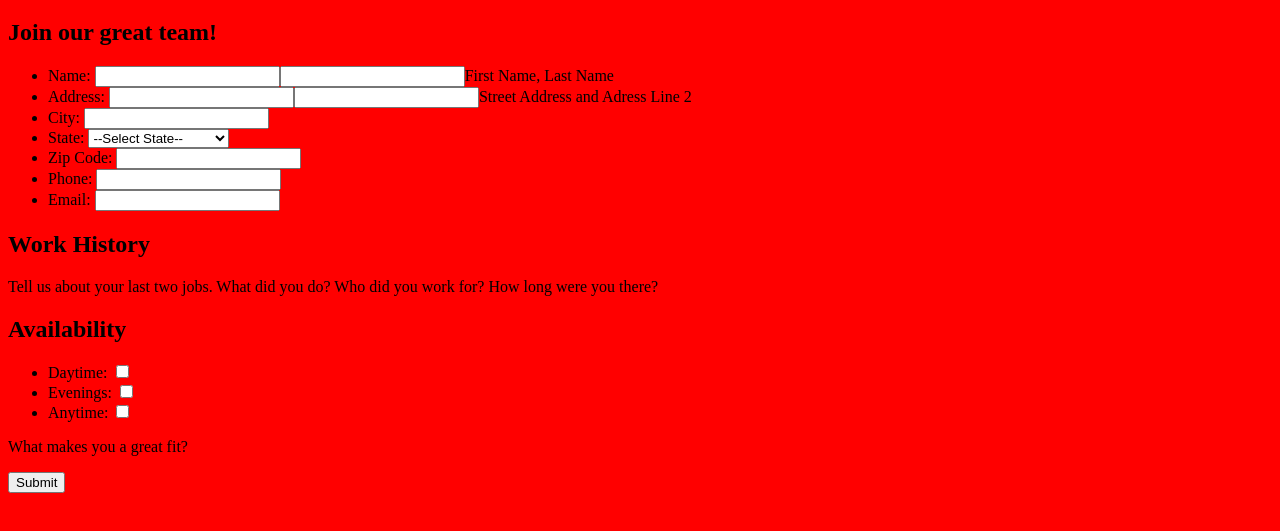
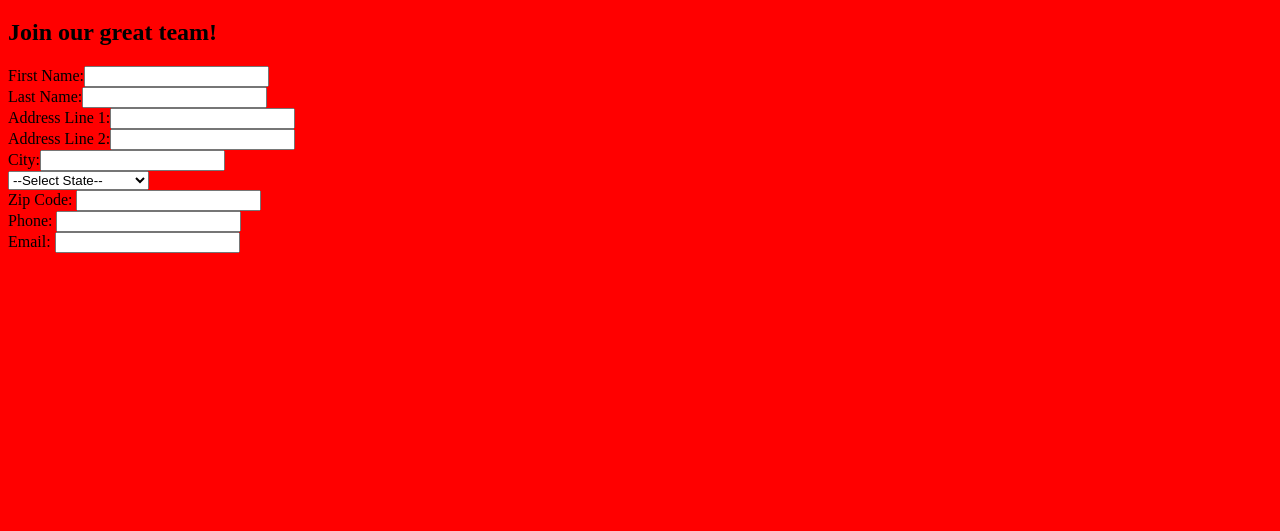
Before and after one commit to JerecTharen/Project1, a plain HTML site: page jobs.html in a window 1280 px wide. Shown: the part 77-608 px from the top of the page. Drawn offline with Linux system fonts and the light colour scheme.

Commit message:
Changed inputs to form and started changing them to match best practice

```diff
--- a/jobs.html
+++ b/jobs.html
@@ -16,13 +16,109 @@
 
     <div class="makeFirstLower">
         <div><h1>Jobs</h1></div>
+        <!--<div>-->
+            <!--<h2>Join our great team!</h2>-->
+            <!--<ul>-->
+                <!--<li>Name: <input><input>First Name, Last Name</li>-->
+                <!--<li>Address: <input><input>Street Address and Adress Line 2</li>-->
+                <!--<li>City: <input></li>-->
+                <!--<li>State: <select>-->
+                    <!--<option value="Default">&#45;&#45;Select State&#45;&#45;</option>-->
+                    <!--<option value="AL">Alabama</option>-->
+                    <!--<option value="AK">Alaska</option>-->
+                    <!--<option value="AZ">Arizona</option>-->
+                    <!--<option value="AR">Arkansas</option>-->
+                    <!--<option value="CA">California</option>-->
+                    <!--<option value="CO">Colorado</option>-->
+                    <!--<option value="CT">Connecticut</option>-->
+                    <!--<option value="DE">Delaware</option>-->
+                    <!--<option value="DC">District Of Columbia</option>-->
+                    <!--<option value="FL">Florida</option>-->
+                    <!--<option value="GA">Georgia</option>-->
+                    <!--<option value="HI">Hawaii</option>-->
+                    <!--<option value="ID">Idaho</option>-->
+                    <!--<option value="IL">Illinois</option>-->
+                    <!--<option value="IN">Indiana</option>-->
+                    <!--<option value="IA">Iowa</option>-->
+                    <!--<option value="KS">Kansas</option>-->
+                    <!--<option value="KY">Kentucky</option>-->
+                    <!--<option value="LA">Louisiana</option>-->
+                    <!--<option value="ME">Maine</option>-->
+                    <!--<option value="MD">Maryland</option>-->
+                    <!--<option value="MA">Massachusetts</option>-->
+                    <!--<option value="MI">Michigan</option>-->
+                    <!--<option value="MN">Minnesota</option>-->
+                    <!--<option value="MS">Mississippi</option>-->
+                    <!--<option value="MO">Missouri</option>-->
+                    <!--<option value="MT">Montana</option>-->
+                    <!--<option value="NE">Nebraska</option>-->
+                    <!--<option value="NV">Nevada</option>-->
+                    <!--<option value="NH">New Hampshire</option>-->
+                    <!--<option value="NJ">New Jersey</option>-->
+                    <!--<option value="NM">New Mexico</option>-->
+                    <!--<option value="NY">New York</option>-->
+                    <!--<option value="NC">North Carolina</option>-->
+                    <!--<option value="ND">North Dakota</option>-->
+                    <!--<option value="OH">Ohio</option>-->
+                    <!--<option value="OK">Oklahoma</option>-->
+                    <!--<option value="OR">Oregon</option>-->
+                    <!--<option value="PA">Pennsylvania</option>-->
+                    <!--<option value="RI">Rhode Island</option>-->
+                    <!--<option value="SC">South Carolina</option>-->
+                    <!--<option value="SD">South Dakota</option>-->
+                    <!--<option value="TN">Tennessee</option>-->
+                    <!--<option value="TX">Texas</option>-->
+                    <!--<option value="UT">Utah</option>-->
+                    <!--<option value="VT">Vermont</option>-->
+                    <!--<option value="VA">Virginia</option>-->
+                    <!--<option value="WA">Washington</option>-->
+                    <!--<option value="WV">West Virginia</option>-->
+                    <!--<option value="WI">Wisconsin</option>-->
+                    <!--<option value="WY">Wyoming</option>-->
+                <!--</select></li>-->
+                <!--<li>Zip Code: <input></li>-->
+                <!--<li>Phone: <input></li>-->
+                <!--<li>Email: <input type="email"></li>-->
+            <!--</ul>-->
+        <!--</div>-->
+        <!--<div>-->
+            <!--<h2>Work History</h2>-->
+            <!--<p>Tell us about your last two jobs. What did you do? Who did you work for? How long were you there?</p>-->
+            <!--<p>&lt;!&ndash; Two multi-line fields &ndash;&gt;</p>-->
+        <!--</div>-->
+        <!--<div>-->
+            <!--<h2>Availability</h2>-->
+            <!--<ul>-->
+                <!--<li>Daytime: <input type="checkbox"></li>-->
+                <!--<li>Evenings: <input type="checkbox"></li>-->
+                <!--<li> Anytime: <input type="checkbox"></li>-->
+            <!--</ul>-->
+        <!--</div>-->
+        <!--<div>-->
+            <!--<p>What makes you a great fit?</p>-->
+            <!--<p>&lt;!&ndash; One multi-line field &ndash;&gt;</p>-->
+            <!--<button>Submit</button>-->
+        <!--</div>-->
         <div>
             <h2>Join our great team!</h2>
-            <ul>
-                <li>Name: <input><input>First Name, Last Name</li>
-                <li>Address: <input><input>Street Address and Adress Line 2</li>
-                <li>City: <input></li>
-                <li>State: <select>
+            <form>
+                <div class="form-group">
+                    <label for="firstName">First Name:</label><input id="firstName" name="firstName">
+                </div>
+                <div class="form-group">
+                    <label for="lastName">Last Name:</label><input id="lastName" name="lastName">
+                </div>
+                <div class="form-group">
+                    <label for="address">Address Line 1:</label><input id="address" name="addressHere">
+                </div class="form-group">
+                <div class="form-group">
+                    <label for="address2">Address Line 2:</label><input id="address2" name="addressHere2">
+                </div>
+                <div class="form-group">
+                    <label for="cityAdress">City:</label><input id="cityAdress" name="cityAddress">
+                </div>
+                <div class="form-group">
+                    <select>
                         <option value="Default">--Select State--</option>
                         <option value="AL">Alabama</option>
                         <option value="AK">Alaska</option>
@@ -75,29 +171,22 @@
                         <option value="WV">West Virginia</option>
                         <option value="WI">Wisconsin</option>
                         <option value="WY">Wyoming</option>
-                </select></li>
-                <li>Zip Code: <input></li>
-                <li>Phone: <input></li>
-                <li>Email: <input type="email"></li>
-            </ul>
+                    </select>
                 </div>
-        <div>
-            <h2>Work History</h2>
-            <p>Tell us about your last two jobs. What did you do? Who did you work for? How long were you there?</p>
-            <p><!-- Two multi-line fields --></p>
+                <div class="form-group">
+                    <label for="zipAddress">Zip Code:</label>
+                    <input id="zipAddress" name="zipAddress">
                 </div>
-        <div>
-            <h2>Availability</h2>
-            <ul>
-                <li>Daytime: <input type="checkbox"></li>
-                <li>Evenings: <input type="checkbox"></li>
-                <li> Anytime: <input type="checkbox"></li>
-            </ul>
+                <div class="form-group">
+                    <label for="phoneNumber">Phone:</label>
+                    <input id="phoneNumber" name="phoneNumber" type="number">
                 </div>
-        <div>
-            <p>What makes you a great fit?</p>
-            <p><!-- One multi-line field --></p>
-            <button>Submit</button>
+                <div class="form-group">
+                    <label for="email">Email:</label>
+                    <input id="email" type="email" name="email">
+                </div>
+
+            </form>
         </div>
     </div>
 </body>
```
Also changed, not shown: contact.html (+1 -1 lines), location.html (+5 -0 lines). Lines whose indentation alone changed are shown as unchanged.
